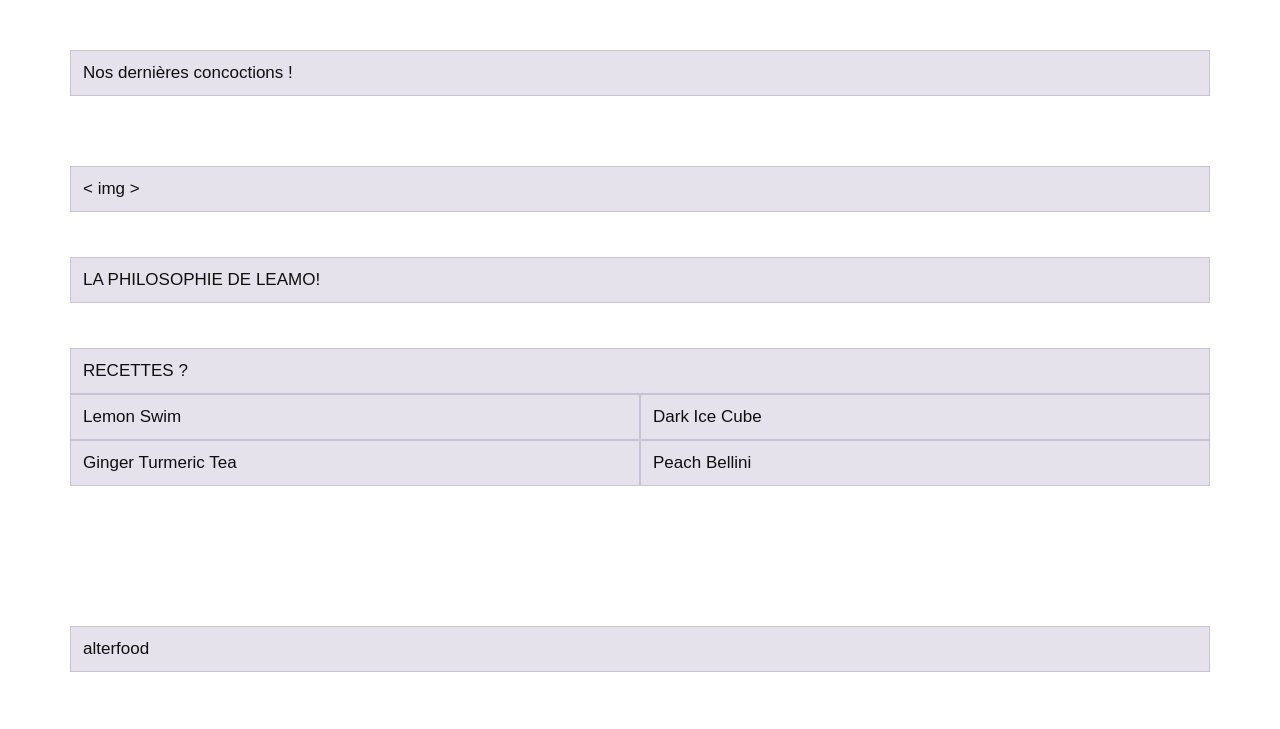
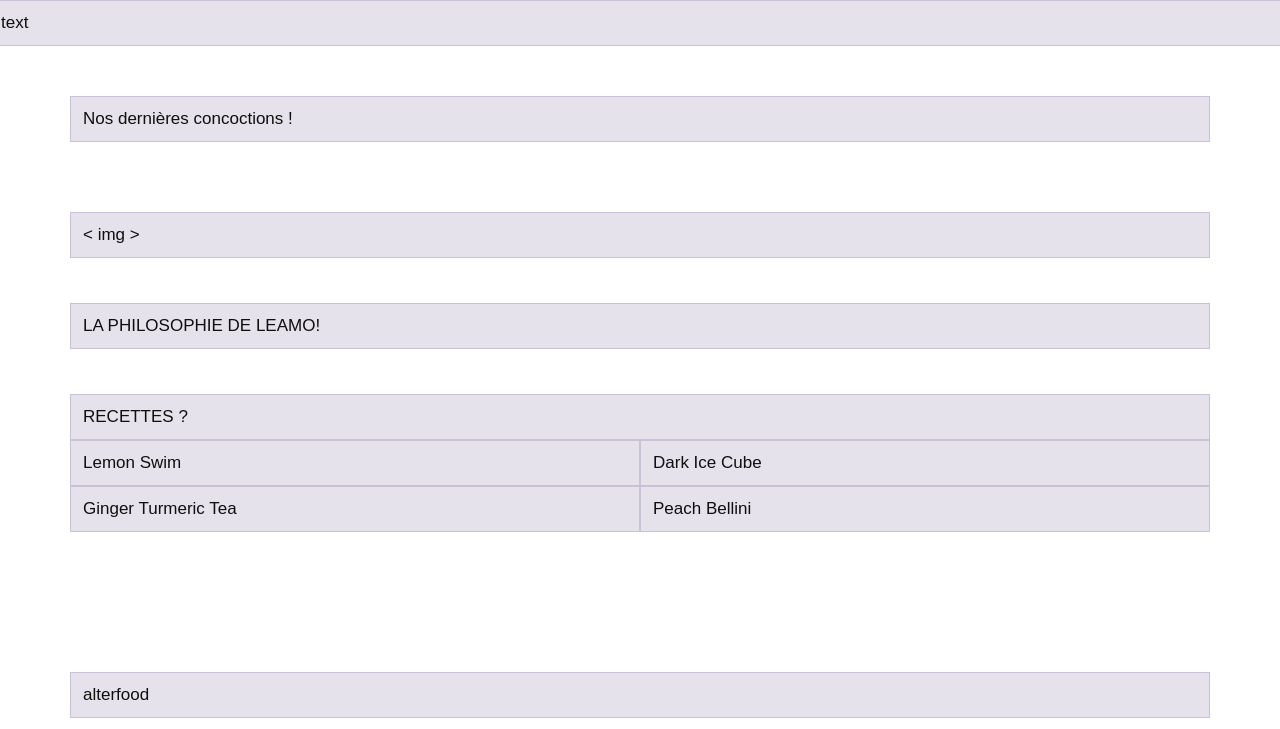
Before and after one commit to Raphael-dousse/examen-3-leamo, a website built with Parcel: page src/index.html in a window 1280 px wide. Shown: the part 62-791 px from the top of the page. Built offline with nearby package versions, Linux system fonts and the light colour scheme; a web font is replaced by a local one.

Commit message:
add text-defilant

```diff
--- a/src/index.html
+++ b/src/index.html
@@ -18,6 +18,13 @@
               <img src="../src/img/Leamo-Logo.svg" alt="" />
               <p>--</p>
             </div>
+          </div>
+        </div>
+      </div>
+      <div class="header-text">
+        <div class="row">
+          <div class="col">
+            <p>text</p>
           </div>
         </div>
       </div>
```
